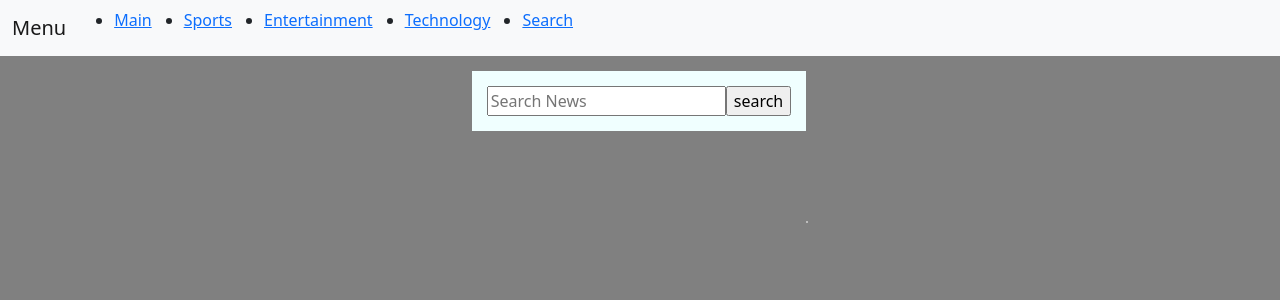
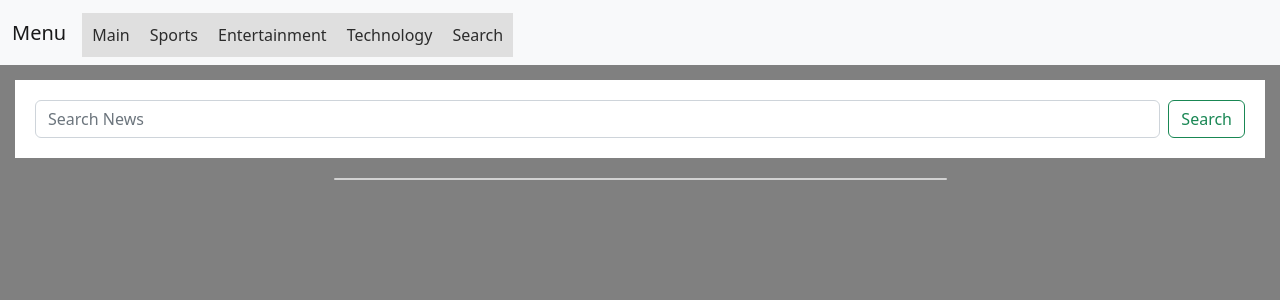
Before and after one commit to Jumicode/News-App-with-React-Bootstrap, a React (Create React App) app: page /Search in a window 1280 px wide. Shown: the top 300 px of the page. Built offline with nearby package versions, Linux system fonts and the light colour scheme.

Commit message:
final styles and screen adaptation completed

```diff
--- a/src/Pages/News.jsx
+++ b/src/Pages/News.jsx
@@ -6,7 +6,7 @@ import axios from "axios"
 import Card from 'react-bootstrap/Card';
 import Col from 'react-bootstrap/Col';
 import Row from 'react-bootstrap/Row';
-import '../styles/News.scss'
+import '../styles/News.css'
 
 
 
@@ -61,12 +61,12 @@ dispatch(setNewsSearch(res.data.articles));
       <div className='NewsContainer'>
 
 
-<NewsForm  getAllNews={getAllNews}></NewsForm>
-
-
+         <NewsForm  getAllNews={getAllNews}></NewsForm>
 
 <Row   xs={1} md={2} className="g-4Search">
+
 <Col>
+
 <Card >
 
 
@@ -79,7 +79,7 @@ dispatch(setNewsSearch(res.data.articles));
               <Card.Text>
               {news.description}
               <a href={`${news.url}`} target='blank'>View all</a>
-              <p>-{news.author}</p>
+              <span>-{news.author}</span>
               </Card.Text>
 
             </Card.Body>
--- a/src/Pages/NewsEntertainment.jsx
+++ b/src/Pages/NewsEntertainment.jsx
@@ -5,7 +5,7 @@ import { setNewsEntertainment } from '../features/News/NewsSlice';
 import Card from 'react-bootstrap/Card';
 import Col from 'react-bootstrap/Col';
 import Row from 'react-bootstrap/Row';
-import '../styles/News.scss'
+import '../styles/News.css'
 
 
 
@@ -18,6 +18,7 @@ const NewsEntertainment = () => {
 
 useEffect(() => {
   getEntertainmetNews()
+   // eslint-disable-next-line react-hooks/exhaustive-deps
 }, []);
 
 
@@ -38,7 +39,7 @@ const getEntertainmetNews =() => {
 
         <div className='NewsContainer'>
 
-
+         <h1 className='Title'>Entertainmet</h1>
 <Row   xs={1} md={2} className="g-4">
 <Col>
 <Card >
@@ -53,7 +54,7 @@ const getEntertainmetNews =() => {
               <Card.Text>
               {news.description}
               <a href={`${news.url}`} target='blank'>View all</a>
-              <p>-{news.author}</p>
+              <span>-{news.author}</span>
               </Card.Text>
 
             </Card.Body>
--- a/src/Pages/NewsForm.jsx
+++ b/src/Pages/NewsForm.jsx
@@ -1,14 +1,26 @@
 import React from 'react';
-
+import Form from 'react-bootstrap/Form';
+import Button from 'react-bootstrap/Button';
 
 const NewsForm = ({getAllNews}) => {
     return (
         <div>
 
-<form  className='NewsSearch'  onSubmit={getAllNews} >
-  <input type='text' name='news'  placeholder='Search News'></input>
-  <input type='submit' value='search'></input>
-</form>
+<Form  className="d-flex"  onSubmit={getAllNews}>
+
+<Form.Control
+
+ type='text'
+ name='news'
+ placeholder='Search News'
+ className="me-2"
+ >
+
+</Form.Control>
+ <Button type='submit'  variant="outline-success">Search</Button>
+
+</Form>
+
 
 
 
@@ -19,3 +31,6 @@ const NewsForm = ({getAllNews}) => {
 }
 
 export default NewsForm;
+
+
+<input type='submit' value='search'></input>
--- a/src/Pages/NewsMain.jsx
+++ b/src/Pages/NewsMain.jsx
@@ -5,7 +5,7 @@ import { setNewsMain } from '../features/News/NewsSlice';
 import Card from 'react-bootstrap/Card';
 import Col from 'react-bootstrap/Col';
 import Row from 'react-bootstrap/Row';
-import '../styles/News.scss'
+import '../styles/News.css'
 
 
 
@@ -20,6 +20,7 @@ const { newsMain } = useSelector((state) => state.news)
 
 useEffect(() => {
  getMainNews();
+  // eslint-disable-next-line react-hooks/exhaustive-deps
 }, []);
 
 const dispatch = useDispatch();
@@ -40,6 +41,7 @@ dispatch(setNewsMain(res.data.articles))
  return (
         <div className='NewsContainer'>
 
+         <h1 className='Title'>News Main</h1>
 
 <Row   xs={1} md={2} className="g-4">
 <Col>
@@ -55,7 +57,7 @@ dispatch(setNewsMain(res.data.articles))
               <Card.Text>
               {news.description}
               <a href={`${news.url}`} target='blank'>View all</a>
-              <p>-{news.author}</p>
+              <span>-{news.author}</span>
               </Card.Text>
 
             </Card.Body>
--- a/src/Pages/NewsSports.jsx
+++ b/src/Pages/NewsSports.jsx
@@ -5,7 +5,7 @@ import { setNewsSports } from '../features/News/NewsSlice';
 import Card from 'react-bootstrap/Card';
 import Col from 'react-bootstrap/Col';
 import Row from 'react-bootstrap/Row';
-import '../styles/News.scss'
+import '../styles/News.css'
 
 
 
@@ -18,7 +18,7 @@ const NewsSports = () => {
 useEffect(() => {
 
 getAllSportNews();
-
+ // eslint-disable-next-line react-hooks/exhaustive-deps
 }, []);
 
 const dispatch = useDispatch();
@@ -39,7 +39,7 @@ const getAllSportNews = () =>{
     return (
         <div className='NewsContainer'>
 
-
+         <h1 className='Title'>Sports</h1>
         <Row   xs={1} md={2} className="g-4">
         <Col>
         <Card >
@@ -54,7 +54,7 @@ const getAllSportNews = () =>{
                       <Card.Text>
                       {news.description}
                       <a href={`${news.url}`} target='blank'>View all</a>
-                      <p>-{news.author}</p>
+                      <span>-{news.author}</span>
                       </Card.Text>
 
                     </Card.Body>
--- a/src/Pages/NewsTechnology.jsx
+++ b/src/Pages/NewsTechnology.jsx
@@ -5,19 +5,20 @@ import { getTechnology } from '../service/AxiosService';
 import Card from 'react-bootstrap/Card';
 import Col from 'react-bootstrap/Col';
 import Row from 'react-bootstrap/Row';
-import '../styles/News.scss'
+import '../styles/News.css'
 
 
 const Newstechnology = () => {
 
 
     const { newsTechnology } = useSelector((state) => state.news)
-
+    const dispatch = useDispatch();
     useEffect(() => {
     getAllTechnology();
+     // eslint-disable-next-line react-hooks/exhaustive-deps
     }, []);
 
-    const dispatch = useDispatch();
+
 
 
 const getAllTechnology = () =>{
@@ -36,6 +37,7 @@ dispatch(setNewsTechnology(res.data.articles));
         <div className='NewsContainer'>
 
 
+         <h1 className='Title'>Technology</h1>
         <Row   xs={1} md={2} className="g-4">
         <Col>
         <Card >
@@ -50,7 +52,7 @@ dispatch(setNewsTechnology(res.data.articles));
                       <Card.Text>
                       {news.description}
                       <a href={`${news.url}`} target='blank'>View all</a>
-                      <p>-{news.author}</p>
+                      <span>-{news.author}</span>
                       </Card.Text>
 
                     </Card.Body>
--- a/src/components/NavBar.jsx
+++ b/src/components/NavBar.jsx
@@ -3,6 +3,7 @@ import { NavLink } from "react-router-dom";
 import Container from 'react-bootstrap/Container';
 import Nav from 'react-bootstrap/Nav';
 import Navbar from 'react-bootstrap/Navbar';
+import '../styles/News.css'
 
 
 
@@ -20,44 +21,44 @@ const NavBar = () => {
             style={{ maxHeight: '100px' }}
             navbarScroll
           >
-            <ul>
-            <li>
+
+
                 <NavLink
                     to='/'
+                    className='link'
 
 
                 >Main</NavLink>
-            </li>
-        </ul>
-        <ul>
-                <li>
+
+
+
                     <NavLink
                         to='/Sports'
+                        className='link'
+                    >Sports</NavLink>
 
-                    >Sports</NavLink>
-                </li>
-            </ul><ul>
-                <li>
+
+
                     <NavLink
                         to='/Entertainment'
+                        className='link'
+                    >Entertainment</NavLink>
 
-                    >Entertainment</NavLink>
-                </li>
-            </ul><ul>
-                <li>
+
+
                     <NavLink
                         to='/Technology'
+                        className='link'
+                    >Technology</NavLink>
 
-                    >Technology</NavLink>
-                </li>
-            </ul><ul>
-                <li>
+
+
                     <NavLink
                         to='/Search'
+                        className='link'
+                    >Search</NavLink>
 
-                    >Search</NavLink>
-                </li>
-            </ul>
+
 
           </Nav>
 
--- /dev/null
+++ b/src/styles/News.css
@@ -0,0 +1,57 @@
+body{
+    background-color: gray;
+}
+
+
+.NewsContainer{
+
+    display: flex;
+
+    justify-content: center;
+    flex-direction: column;
+
+   padding: 15px;
+   background-color: gray;
+}
+.link{
+    color: rgb(44, 44, 44);
+    text-decoration: none;
+   padding: 10px;
+   background: rgb(223, 223, 223);
+   margin-top: 5px;
+
+}
+
+
+.News{
+    padding: 15px;
+    margin-top: 20px;
+    background-color: rgb(225, 225, 230);
+
+}
+.d-flex{
+    background: #fff;
+    padding: 20px;
+
+
+
+
+}
+
+.g-4{
+   display: flex;
+   justify-content: center;
+
+}
+
+.g-4Search{
+margin-top: 20px;
+ display: flex;
+ justify-content: center;
+}
+
+.Title{
+    text-align: center;
+    background-color: rgb(105, 97, 97);
+    font-family:   monospace;
+}
--- a/src/styles/News.scss
+++ /dev/null
@@ -1,52 +0,0 @@
-body{
-    background-color: gray;
-}
-
-
-.NewsContainer{
-
-    display: flex;
-
-    justify-content: center;
-
-   padding: 15px;
-   background-color: gray;
-}
-
-.News{
-    padding: 15px;
-    margin-top: 20px;
-    background-color: rgb(225, 225, 230);
-}
-
-.NewsSearch{
-
-display: flex;
-padding: 15px;
-justify-content: center;
-border: none;
-background: azure;
-margin: auto;
-
-
-}
-
-
-.g-4{
-   display: flex;
-   justify-content: center;
-   position: relative;
-   top: 150px;
-
-
-
-
-}
-
-.g-4Search{
-
-    position: relative;
-    top: 150px;
-    width: max-content;
-
-}
```
